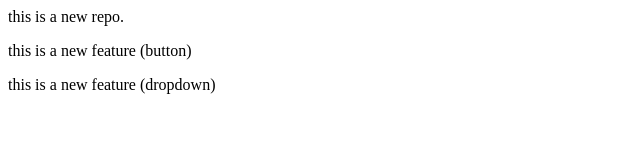
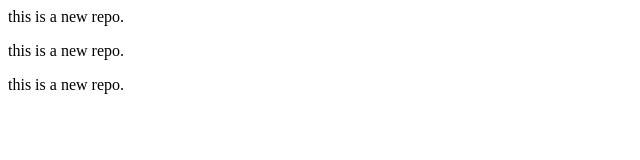
Before and after one commit to NaeemDhaga/localrepo, a plain HTML site: page index.html in a window 1280 px wide. Shown: the whole page, without its empty margins (0-640 px from the left). Drawn offline with Linux system fonts and the light colour scheme.

Commit message:
add al things

```diff
--- a/index.html
+++ b/index.html
@@ -1,4 +1,3 @@
 <p>this is a new repo.</p>
-<p>this is a new feature (button)</p>
-
-<p>this is a new feature (dropdown)</p>
+<p>this is a new repo.</p>
+<p>this is a new repo.</p>
```
